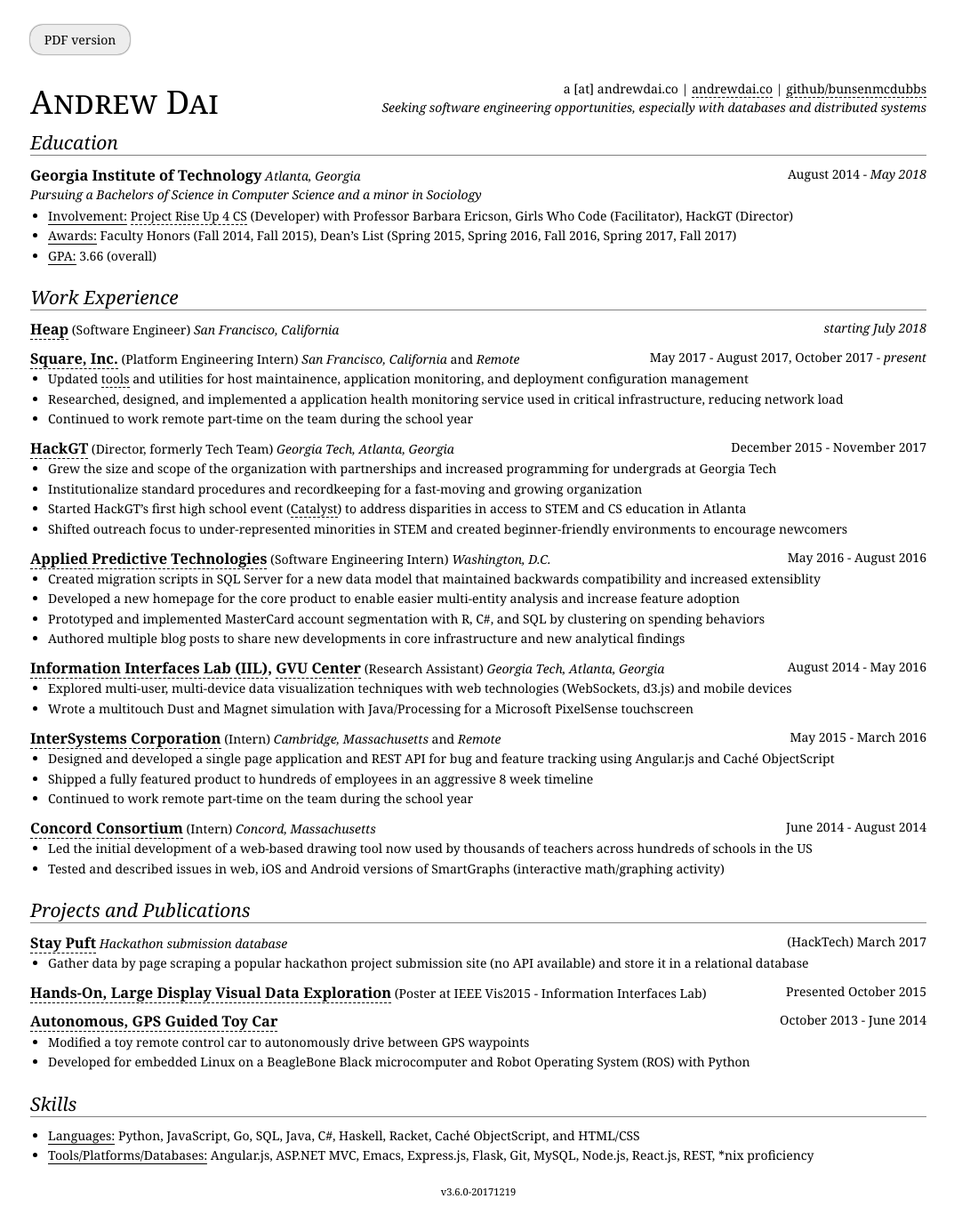
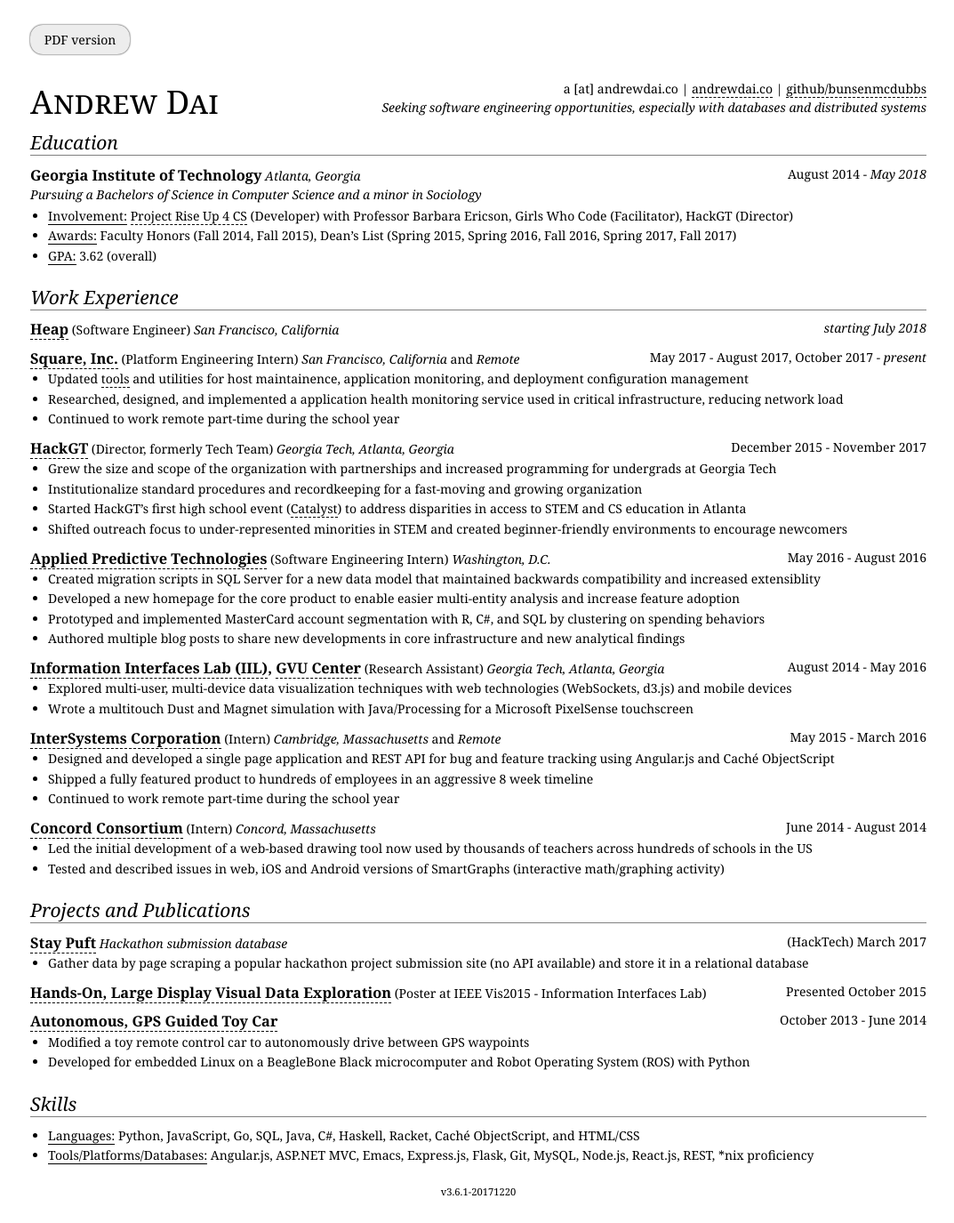
Before and after one commit to bunsenmcdubbs/bunsenmcdubbs.github.io, a Jekyll site: the page resume/index.html, which Jekyll copies as it is, in a window 1280 px wide. Shown: the whole page at 89% size, without its empty margins (102-1175 px from the left). Built offline with Jekyll 4.4.1, drawn with Linux system fonts in a browser that asks for light colours.

Commit message:
update resume with gpa and remove awk wording

```diff
--- a/resume/index.html
+++ b/resume/index.html
@@ -76,7 +76,7 @@
         <li><p><span class="label">Awards:</span>
           Faculty Honors (Fall 2014, Fall 2015), Dean&rsquo;s List
           (Spring 2015, Spring 2016, Fall 2016, Spring 2017, Fall 2017)</p></li>
-        <li><p><span class="label">GPA:</span> 3.66 (overall)</p></li>
+        <li><p><span class="label">GPA:</span> 3.62 (overall)</p></li>
       </ul>
     </div>
   </section>
@@ -112,7 +112,7 @@
         <li><p>Researched, designed, and implemented a application health
           monitoring service used in critical infrastructure, reducing network
           load</p></li>
-        <li><p>Continued to work remote part-time on the team during the school
+        <li><p>Continued to work remote part-time during the school
           year</p></li>
       </ul>
     </div>
@@ -184,7 +184,7 @@
           ObjectScript</p></li>
         <li><p>Shipped a fully featured product
           to hundreds of employees in an aggressive 8 week timeline</p></li>
-        <li><p>Continued to work remote part-time on the team during the school
+        <li><p>Continued to work remote part-time during the school
           year</p></li>
       </ul>
     </div>
@@ -318,7 +318,7 @@
 </div>
 
 <footer>
-  <small>v3.6.0-20171219</small>
+  <small>v3.6.1-20171220</small>
 </footer>
 
 <script>
```
